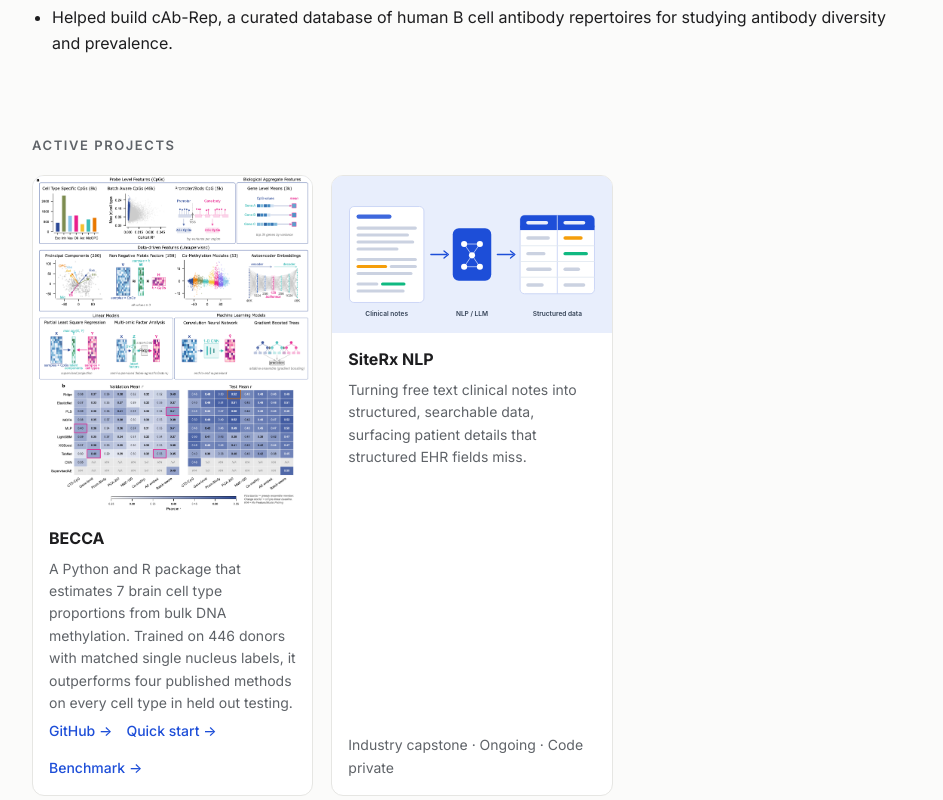
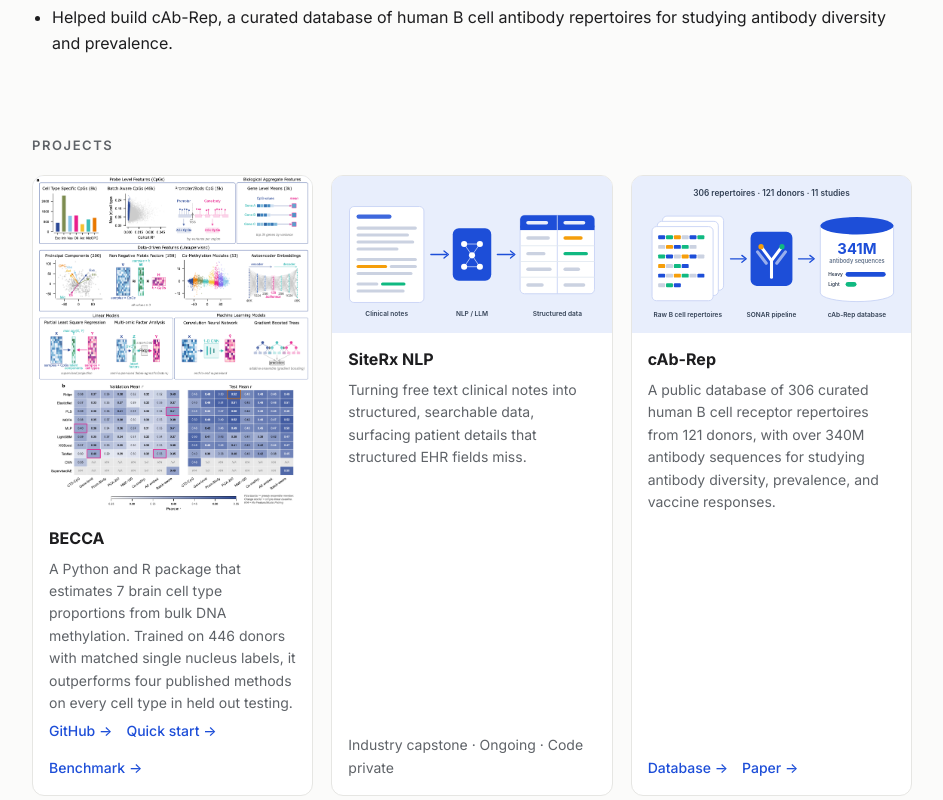
Before and after one commit to kc2998/kc2998.github.io, a plain HTML site: page index.html in a window 1280 px wide. Shown: the part 1500-2300 px from the top of the page, without its empty margins (168-1111 px from the left). Drawn offline with Linux system fonts and the light colour scheme.

Commit message:
Revise job titles and add cAb-Rep project card
Updated job titles and project headings for clarity. Added new project card for cAb-Rep database.

```diff
--- a/index.html
+++ b/index.html
@@ -259,7 +259,7 @@
     <div class="entry">
       <h3>SiteRx</h3>
       <span class="date">Sep. 2026 – Present</span>
-      <div class="sub">Data Science Capstone, Columbia University (ENGI E4800)</div>
+      <div class="sub">Capstone Data Scientist, Columbia University (ENGI E4800)</div>
       <ul>
         <li>Partner with SiteRx's heads of data science and data engineering to develop NLP methods that extract key clinical information from unstructured electronic health records.</li>
         <li>Translate pharmaceutical clients' business questions into structured data extraction tasks and evaluation criteria.</li>
@@ -271,7 +271,7 @@
       <h3>De Jager Lab, Columbia University Irving Medical Center</h3>
       <span class="date">Nov. 2022 – Present</span>
       <div class="sub">
-        Research Assistant (Nov. 2022 – Aug. 2025) · Volunteer Researcher (Aug. 2025 – Present)<br>
+        Research Assistant (Nov. 2022 – Aug. 2025) · Graduate Researcher (May 2026 – Present)<br>
         Center for Translational and Computational Neuroimmunology.
         PI: <a href="https://www.neurology.columbia.edu/profile/philip-l-de-jager-md">Philip L. De Jager</a>
       </div>
@@ -295,7 +295,7 @@
 
   <!-- ============ PROJECTS ============ -->
   <section id="projects">
-    <h2>Active Projects</h2>
+    <h2>Projects</h2>
     <div class="projects">
 
       <div class="card">
@@ -317,6 +317,18 @@
           <h3>SiteRx NLP</h3>
           <p>Turning free text clinical notes into structured, searchable data, surfacing patient details that structured EHR fields miss.</p>
           <div class="card-links"><span class="card-note">Industry capstone · Ongoing · Code private</span></div>
+        </div>
+      </div>
+
+      <div class="card">
+        <div class="thumb"><img src="images/cabrep.svg" alt="cAb-Rep antibody repertoire database" onerror="this.parentNode.textContent='B cell antibody repertoires'"></div>
+        <div class="body">
+          <h3><a href="https://cab-rep.c2b2.columbia.edu">cAb-Rep</a></h3>
+          <p>A public database of 306 curated human B cell receptor repertoires from 121 donors, with over 340M antibody sequences for studying antibody diversity, prevalence, and vaccine responses.</p>
+          <div class="card-links">
+            <a href="https://cab-rep.c2b2.columbia.edu">Database →</a>
+            <a href="https://doi.org/10.3389/fimmu.2019.02365">Paper →</a>
+          </div>
         </div>
       </div>
 
```
